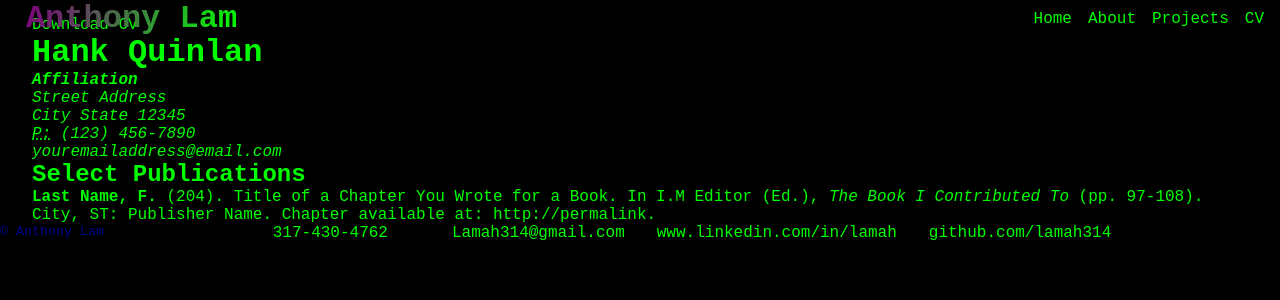
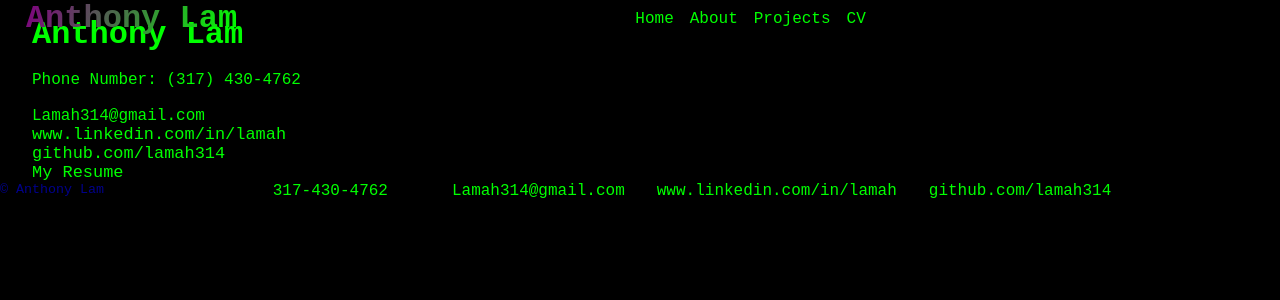
Before and after one commit to lamah314/lamah314.github.io, a Jekyll site: the page built from cv/index.html, in a window 1280 px wide. Shown: the top 300 px of the page. Built offline with Jekyll 4.4.1, drawn with Linux system fonts in a browser that asks for light colours.

Commit message:
try to add a new page

```diff
--- a/_layouts/default.html
+++ b/_layouts/default.html
@@ -20,6 +20,7 @@
         <li class="nav__list-item"><a href="/cv">CV</a></li>
       </ul>
     </nav>
+    <br>
   </header>
   <div class="container">
 
--- a/cv/index.html
+++ b/cv/index.html
@@ -1,22 +1,19 @@
 ---
 layout: default
-title: CV of Your Name
+title: Contact Info of Anthony Lam
 ---
 
-	<div class="cv">
-		<a href="#" class="download" title="Download CV as PDF">Download CV</a>
-					<h1>Hank Quinlan</h1>
-					<address>
-					<strong>Affiliation</strong><br>
-					Street Address<br>
-					City State 12345<br>
-					<abbr title="phone">P:</abbr> (123) 456-7890<br>
-					<span class="obfuscate">youremailaddress@email.com</span>
-					</address>
+<div class="cv">
+	<h1>Anthony Lam</h1>
+		<br>
+		<p title="phone">Phone Number: (317) 430-4762</p><br>
+		<a href="mailto:lamah314@gmail.com">Lamah314@gmail.com</a><br>
+		<a class="importantText" href="https://www.linkedin.com/in/lamah/"
+			target="_blank">www.linkedin.com/in/lamah</a><br>
+		<a class="importantText" href="https://github.com/lamah314" target="_blank">github.com/lamah314</a><br>
 
-					<h2>Select Publications</h2>
+		<a class="importantText" target="_blank"
+		href="https://docs.google.com/document/d/15gPK9S2VMoWqlK2Irp7geDuPgql31raFzqcG0b0eB6w/edit?usp=sharing">My
+		Resume</a>
 
-					<p><strong>Last Name, F.</strong> (204). Title of a Chapter You Wrote for a Book. In I.M Editor (Ed.), <em>The Book I Contributed To</em> (pp. 97-108). City, ST: Publisher Name. Chapter available at: <a href="#">http://permalink</a>.
-
-
-	</div>
+</div>
--- a/index.html
+++ b/index.html
@@ -173,6 +173,8 @@
                         class="importantText blurryText">",</span>
                     <span class="importantText blurryText">"</span><span class="importantText">Grid</span><span
                         class="importantText blurryText">",</span>
+                    <span class="importantText blurryText">"</span><span class="importantText">Jekyll</span><span
+                        class="importantText blurryText">",</span>
                     <span class="importantText blurryText">"</span><span class="importantText">TDD</span><span
                         class="importantText blurryText">",</span>
                     <span class="importantText blurryText">"</span><span class="importantText">Agile
```
